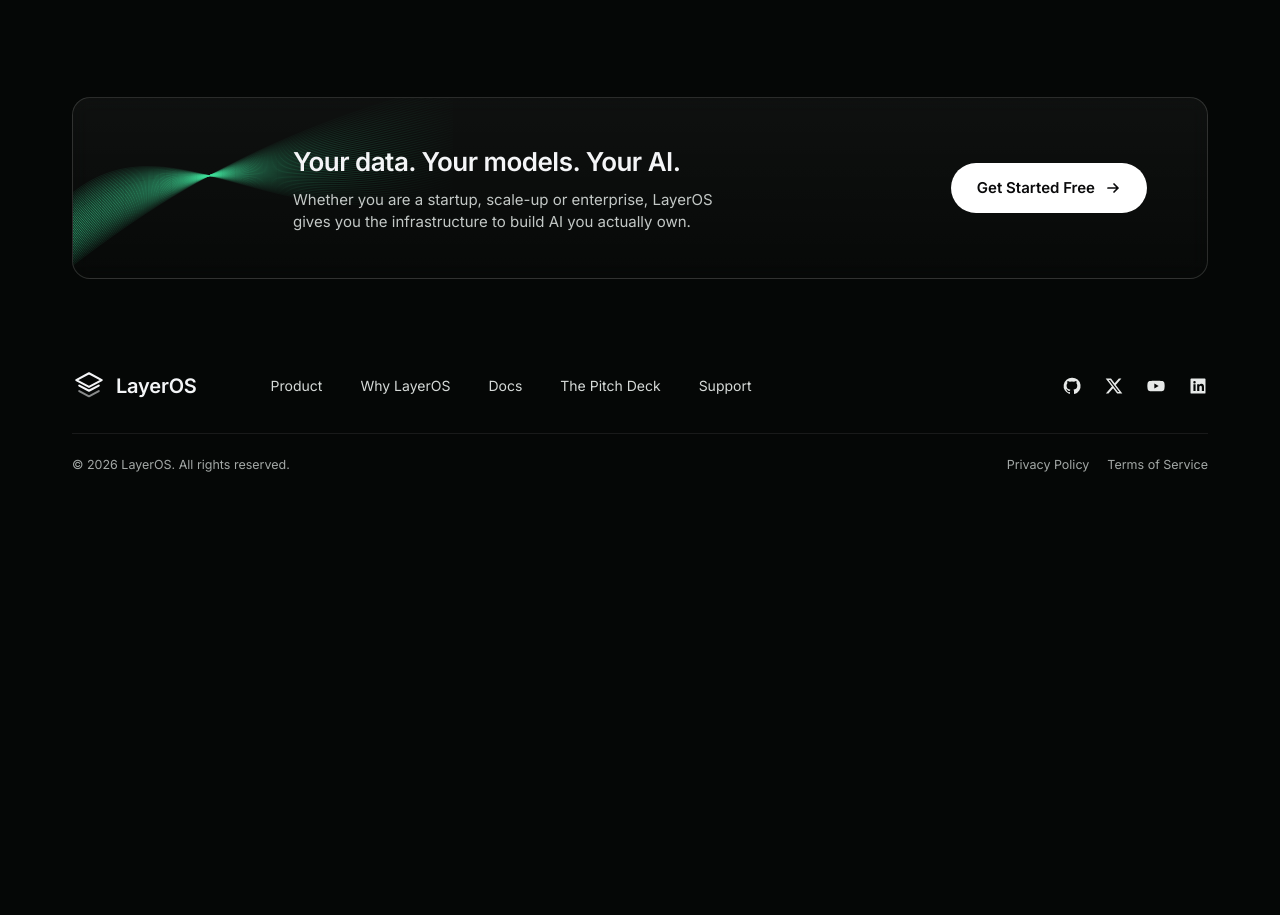
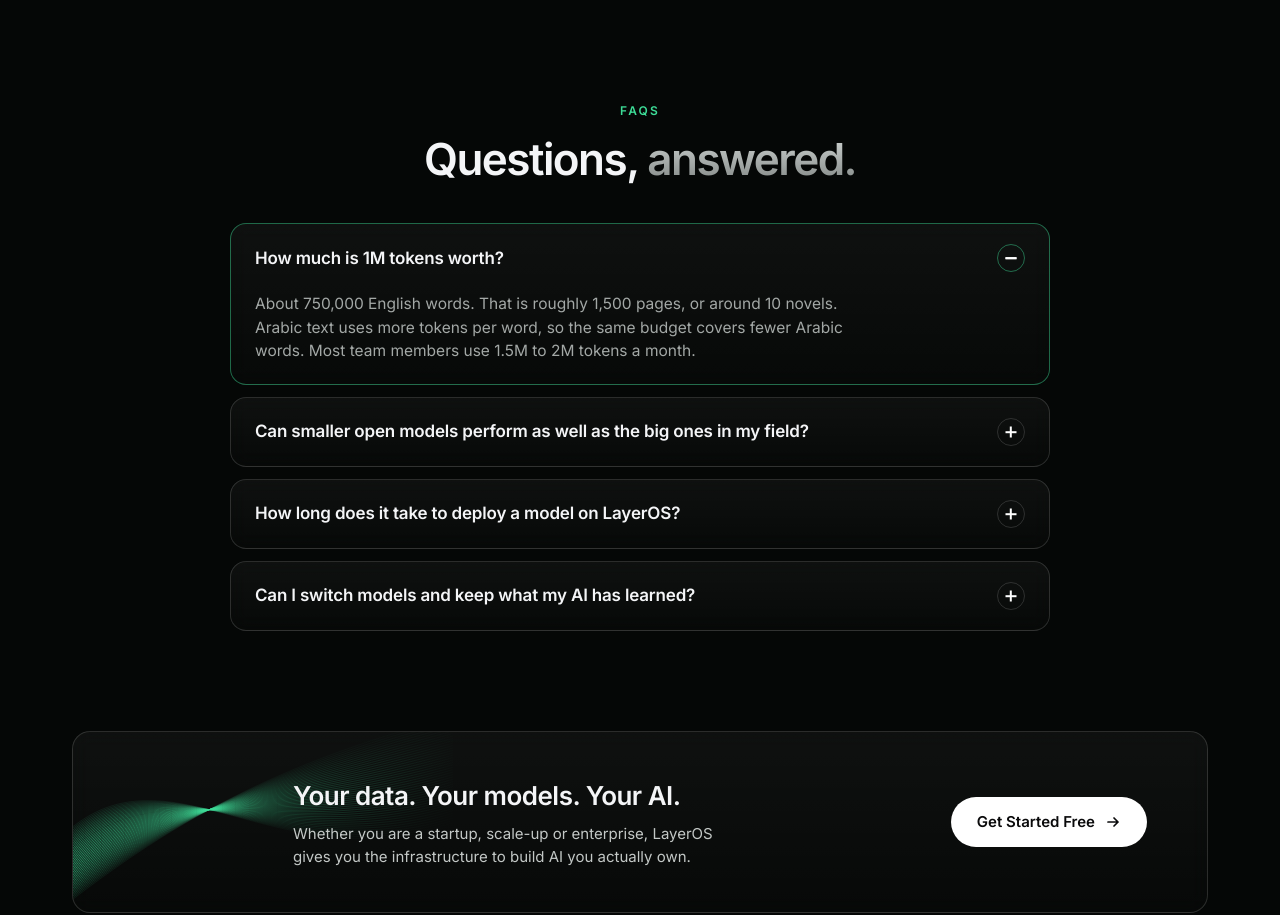
Before and after one commit to anirbanchandra7/LayerOS, a plain HTML site: page index.html in a window 1280 px wide. Shown: the part 2277-3192 px from the top of the page. Before the commit the page ends 2782 px from the top, so only its background shows below. Drawn offline with Linux system fonts and the light colour scheme.

Commit message:
Add FAQ section to home page
Co-Authored-By: Claude Opus 5.5 <noreply@anthropic.com>
Claude-Session: https://claude.ai/code/session_01QXp5FzhYP6DM6we2whrAbv

```diff
--- a/index.html
+++ b/index.html
@@ -203,6 +203,22 @@
   .card li { padding: 11px 0 11px 26px; border-top: 1px solid var(--line); font-size: 14px; color: #d6dad8; position: relative; }
   .card li::before { content: ""; position: absolute; left: 2px; top: 16px; width: 10px; height: 6px; border-left: 1.6px solid var(--green); border-bottom: 1.6px solid var(--green); transform: rotate(-45deg); }
 
+  /* ---------- FAQ ---------- */
+  .faq { padding-bottom: 100px; }
+  .faq-list { max-width: 820px; margin: 0 auto; display: flex; flex-direction: column; gap: 12px; }
+  .faq-item { border-radius: 16px; transition: border-color .2s; }
+  .faq-item[open] { border-color: var(--green-line); }
+  .faq-item summary { list-style: none; cursor: pointer; display: flex; align-items: center; justify-content: space-between; gap: 20px; padding: 20px 24px; font-size: 17px; font-weight: 600; letter-spacing: -0.01em; }
+  .faq-item summary::-webkit-details-marker { display: none; }
+  .faq-item summary:focus-visible { outline: 2px solid var(--green); outline-offset: 2px; border-radius: 16px; }
+  .plus { flex: none; position: relative; width: 28px; height: 28px; border-radius: 50%; border: 1px solid var(--line-2); }
+  .plus::before, .plus::after { content: ""; position: absolute; left: 50%; top: 50%; width: 11px; height: 1.6px; background: #fff; transform: translate(-50%, -50%); transition: transform .2s; }
+  .plus::after { transform: translate(-50%, -50%) rotate(90deg); }
+  .faq-item[open] .plus { border-color: var(--green-line); }
+  .faq-item[open] .plus::after { transform: translate(-50%, -50%) rotate(0deg); }
+  .faq-item p { padding: 0 24px 22px; color: var(--muted); font-size: 15.5px; max-width: 680px; }
+  @media (max-width: 640px) { .faq-item summary { font-size: 15.5px; padding: 18px; } .faq-item p { padding: 0 18px 18px; font-size: 14.5px; } }
+
   /* ---------- CTA banner ---------- */
   .cta { padding-bottom: 60px; }
   .banner { position: relative; overflow: hidden; display: flex; align-items: center; justify-content: space-between; gap: 24px; padding: 44px 60px 44px 220px; min-height: 160px; }
@@ -273,6 +289,7 @@
     footer .bottom { flex-direction: column; gap: 10px; }
   }
 </style>
+<script type="application/ld+json">{"@context": "https://schema.org", "@type": "FAQPage", "mainEntity": [{"@type": "Question", "name": "How much is 1M tokens worth?", "acceptedAnswer": {"@type": "Answer", "text": "About 750,000 English words. That is roughly 1,500 pages, or around 10 novels. Arabic text uses more tokens per word, so the same budget covers fewer Arabic words. Most team members use 1.5M to 2M tokens a month."}}, {"@type": "Question", "name": "Can smaller open models perform as well as the big ones in my field?", "acceptedAnswer": {"@type": "Answer", "text": "Yes, when they are trained on the right data. A smaller model trained on your work can match much larger general-purpose models on the tasks your business actually does. It also ends up cheaper to run, faster to respond and more consistent in its answers."}}, {"@type": "Question", "name": "How long does it take to deploy a model on LayerOS?", "acceptedAnswer": {"@type": "Answer", "text": "Your model is live within 5 minutes of registering. Pick a model, invite your team and start working the same day. No code and no setup on your side."}}, {"@type": "Question", "name": "Can I switch models and keep what my AI has learned?", "acceptedAnswer": {"@type": "Answer", "text": "Yes. Everything your AI has learned about your business stays with you. When you move to a newer or different model, LayerOS carries that knowledge over to it, so you never start from zero."}}]}</script>
 </head>
 <body>
 
@@ -466,6 +483,32 @@
     </div>
   </section>
 
+  <!-- FAQ -->
+  <section class="wrap faq" id="faq">
+    <div class="sec-head">
+      <span class="eyebrow">FAQs</span>
+      <h2 class="big">Questions, <span class="grey">answered.</span></h2>
+    </div>
+    <div class="faq-list">
+      <details class="faq-item glass" open>
+        <summary>How much is 1M tokens worth?<span class="plus" aria-hidden="true"></span></summary>
+        <p>About 750,000 English words. That is roughly 1,500 pages, or around 10 novels. Arabic text uses more tokens per word, so the same budget covers fewer Arabic words. Most team members use 1.5M to 2M tokens a month.</p>
+      </details>
+      <details class="faq-item glass">
+        <summary>Can smaller open models perform as well as the big ones in my field?<span class="plus" aria-hidden="true"></span></summary>
+        <p>Yes, when they are trained on the right data. A smaller model trained on your work can match much larger general-purpose models on the tasks your business actually does. It also ends up cheaper to run, faster to respond and more consistent in its answers.</p>
+      </details>
+      <details class="faq-item glass">
+        <summary>How long does it take to deploy a model on LayerOS?<span class="plus" aria-hidden="true"></span></summary>
+        <p>Your model is live within 5 minutes of registering. Pick a model, invite your team and start working the same day. No code and no setup on your side.</p>
+      </details>
+      <details class="faq-item glass">
+        <summary>Can I switch models and keep what my AI has learned?<span class="plus" aria-hidden="true"></span></summary>
+        <p>Yes. Everything your AI has learned about your business stays with you. When you move to a newer or different model, LayerOS carries that knowledge over to it, so you never start from zero.</p>
+      </details>
+    </div>
+  </section>
+
   <!-- CTA -->
   <section class="wrap cta">
     <div class="banner glass">
@@ -484,7 +527,7 @@
     <div class="top">
       <a href="#" class="logo"><svg><use href="#logo"/></svg>LayerOS</a>
       <nav class="links">
-        <a href="#platform">Product</a><a href="#why">Why LayerOS</a><a href="#">Docs</a><a href="pitch-deck.html">The Pitch Deck</a><a href="#">Support</a>
+        <a href="#platform">Product</a><a href="#why">Why LayerOS</a><a href="#">Docs</a><a href="pitch-deck.html">The Pitch Deck</a><a href="#faq">FAQs</a><a href="#">Support</a>
       </nav>
       <div class="social">
         <a href="#" aria-label="GitHub"><svg viewBox="0 0 24 24"><path d="M12 2a10 10 0 00-3.2 19.5c.5.1.7-.2.7-.5v-1.7c-2.8.6-3.4-1.3-3.4-1.3-.5-1.2-1.1-1.5-1.1-1.5-.9-.6.1-.6.1-.6 1 .1 1.5 1 1.5 1 .9 1.5 2.4 1.1 2.9.8.1-.7.4-1.1.6-1.3-2.2-.3-4.6-1.1-4.6-5 0-1.1.4-2 1-2.7-.1-.3-.4-1.3.1-2.7 0 0 .8-.3 2.8 1a9.6 9.6 0 015 0c1.9-1.3 2.8-1 2.8-1 .5 1.4.2 2.4.1 2.7.6.7 1 1.6 1 2.7 0 3.9-2.4 4.7-4.6 5 .4.3.7.9.7 1.9v2.8c0 .3.2.6.7.5A10 10 0 0012 2z"/></svg></a>
```
